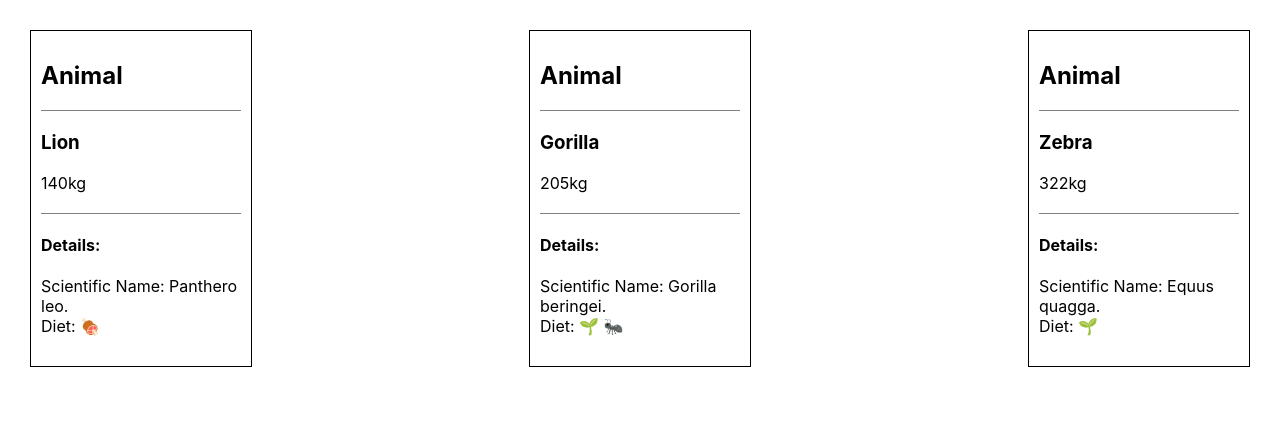
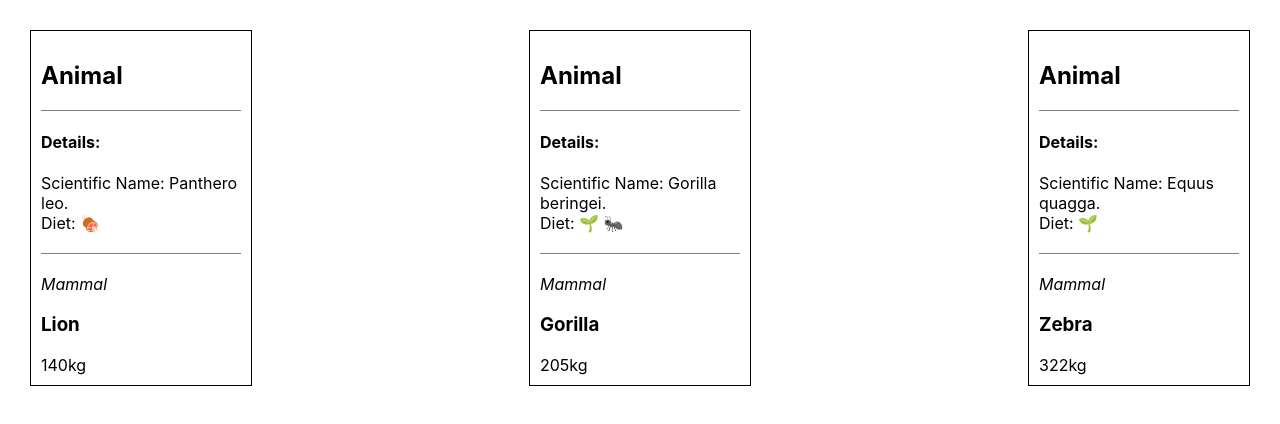
Before and after one commit to angelahe/wrapperreact, a React (Create React App) app: page / in a window 1280 px wide. Shown: the top 424 px of the page. Built offline with nearby package versions, Linux system fonts and the light colour scheme.

Commit message:
pass animaldetails as a prop

```diff
--- a/src/components/AnimalCard/AnimalCard.js
+++ b/src/components/AnimalCard/AnimalCard.js
@@ -6,12 +6,17 @@ import AnimalDetails from '../AnimalDetails/AnimalDetails';
 export default function AnimalCard({ name, size, ...props }) {
   return(
     <div>
-      <Card title="Animal">
-        <h3>{name}</h3>
-        <div>{size}kg</div>
+      <Card
+        title="Animal"
+        details={
         <AnimalDetails
           {...props}
         />
+        }
+      >
+        <em>Mammal</em>
+        <h3>{name}</h3>
+        <div>{size}kg</div>
       </Card>
     </div>
   )
```
